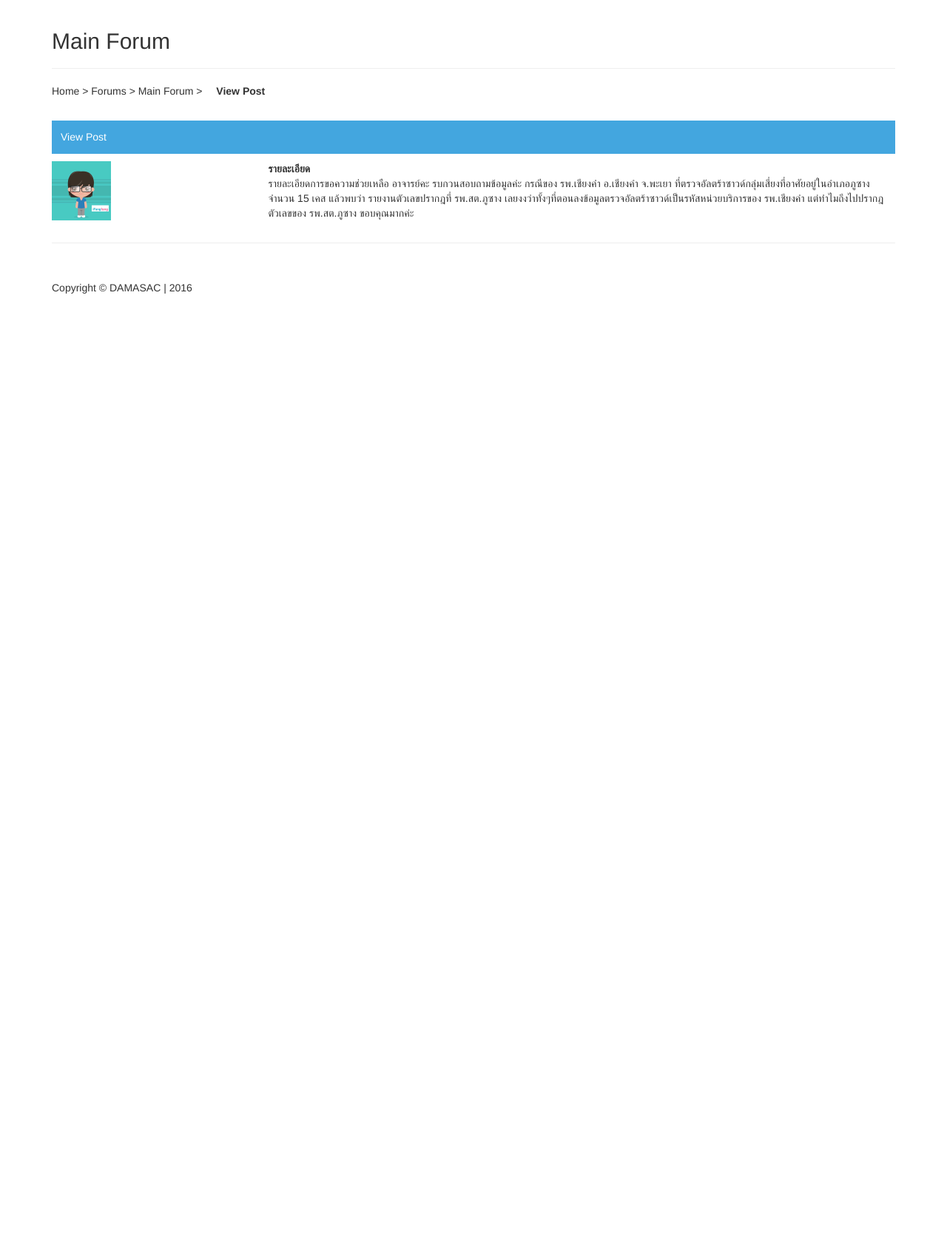
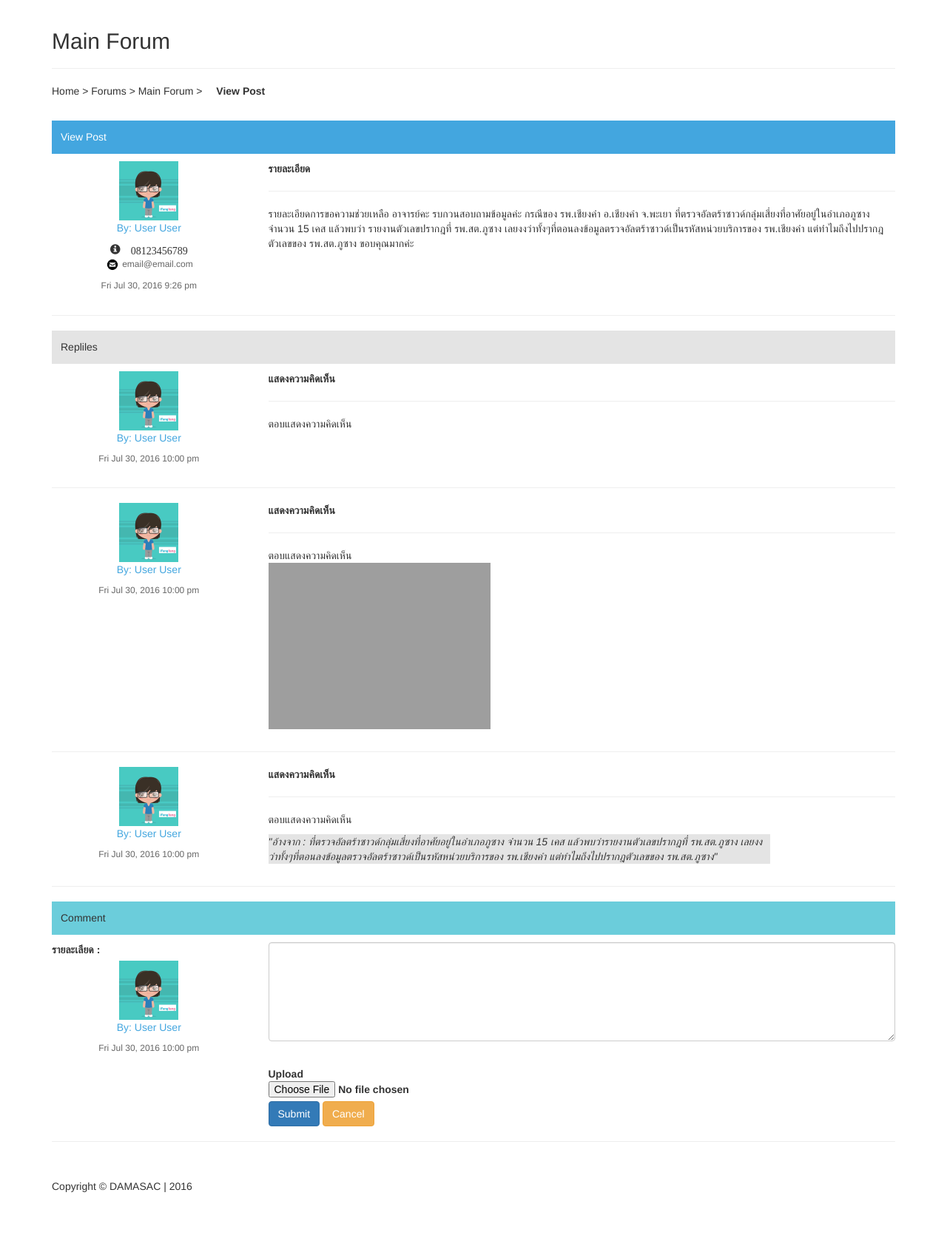
Before and after one commit to ifangfang/forum, a PHP site: page /viewpost.php in a window 1280 px wide. Shown: the part 51-1725 px from the top of the page at 74% size. Before the commit the page ends 448 px from the top, so only its background shows below. Run offline with PHP 8.4, Linux system fonts and the light colour scheme; grey boxes are pictures that could not be loaded.

Commit message:
edit viewpost
หน้า view comment

```diff
--- a/css/style-forum.css
+++ b/css/style-forum.css
@@ -51,7 +51,7 @@ td.decription { width:35% }
 td.latest { width:15%; }
 td.repliles { width:15%;}
 td.started  { width:12%; }
-td.post { width:20%; }
+
 span.discussion { font-size: 12px; color:rgb(150,150,150); font-variant: inherit;}
 input#inputtext.form-control { width: 100%; }
 .pageNav { font-size: 13px;
@@ -78,8 +78,15 @@ input#inputtext.form-control { width: 100%; }
     width: auto !important;
     padding: 0 4px;
 }
-
-
+p#author {
+  color: #43A6DF;
+  font-size: 14px;
+  font-style:bold;
+}
+p#datepost { color:#666666; font-size: 12px;}
+.nodeTitlereply { background-color:#e4e4e4;font-size: 14px; padding: 15px 12px; }
+.nodeTitlecomment {background-color:rgba(91,200,216,0.9); font-size: 14px; padding: 15px 12px; }
+.quote { background-color: #e4e4e4; font-style: italic; width:80%;}
 
 @media (max-width:610px)
 {
--- a/viewpost.php
+++ b/viewpost.php
@@ -54,13 +54,19 @@
 <div class="row">
   <div class="col-md-12"><h3 class="nodeTitle">View Post</h3></div>
 </div>
+<!-- Post Owner -->
 <div class="row">
-  <div class="col-md-3">
+  <div class="col-md-3"><center>
     <img src="images/avatar.jpg" title="avatar" width="80px"/>
+    <p id="author">By: User User</p>
+<span class="glyphicon glyphicon-info-sign"> 08123456789</span>
+<p id="datepost"><img src="images/email.png" width="20px"/> email@email.com </p>
+<p id="datepost">Fri Jul 30, 2016 9:26 pm</p></center>
 
   </div>
 <div class="col-md-9">
 <b>รายละเอียด</b>
+<hr>
 <p>
   รายละเอียดการขอความช่วยเหลือ
   อาจารย์คะ รบกวนสอบถามข้อมูลค่ะ กรณีของ รพ.เชียงคำ อ.เชียงคำ จ.พะเยา
@@ -69,10 +75,87 @@
 </p>
 </div>
 </div>
-
-
-
-
+<hr>
+<!-- Answer -->
+<h3 class="nodeTitlereply">Repliles</h3>
+<div class="row">
+  <div class="col-md-3"><center>
+  <img src="images/avatar.jpg" title="avatar" width="80px"/>
+  <p id="author">By: User User</p>
+  <p id="datepost">Fri Jul 30, 2016 10:00 pm</p></center>
+  </div>
+  <div class="col-md-9">
+  <b>แสดงความคิดเห็น</b>
+  <hr>
+  <p>
+  ตอบแสดงความคิดเห็น
+  </p>
+  </div>
+</div>
+<!-- Answer -->
+<hr>
+<div class="row">
+  <div class="col-md-3"><center>
+  <img src="images/avatar.jpg" title="avatar" width="80px"/>
+  <p id="author">By: User User</p>
+  <p id="datepost">Fri Jul 30, 2016 10:00 pm</p></center>
+  </div>
+  <div class="col-md-9">
+  <b>แสดงความคิดเห็น</b>
+  <hr>
+  <p>
+  ตอบแสดงความคิดเห็น <br>
+  <img src="http://atthetartan.ca/wp-content/uploads/2016/01/question.png" width="300px" />
+  </p>
+  </div>
+</div>
+<!-- Answer -->
+<hr>
+<div class="row">
+  <div class="col-md-3"><center>
+  <img src="images/avatar.jpg" title="avatar" width="80px"/>
+  <p id="author">By: User User</p>
+  <p id="datepost">Fri Jul 30, 2016 10:00 pm</p></center>
+  </div>
+  <div class="col-md-9">
+  <b>แสดงความคิดเห็น</b>
+  <hr>
+  <p>
+  ตอบแสดงความคิดเห็น
+  <p class="quote"> "อ้างจาก : ที่ตรวจอัลตร้าซาวด์กลุ่มเสี่ยงที่อาศัยอยู่ในอำเภอภูซาง จำนวน 15 เคส แล้วพบว่ารายงานตัวเลขปรากฎที่ รพ.สต.ภูซาง
+  เลยงงว่าทั้งๆที่ตอนลงข้อมูลตรวจอัลตร้าซาวด์เป็นรหัสหน่วยบริการของ รพ.เชียงคำ แต่ทำไมถึงไปปรากฎตัวเลขของ รพ.สต.ภูซาง" </p>
+  </p>
+  </div>
+</div>
+<!-- Comment -->
+<hr>
+<h3 class="nodeTitlecomment">Comment</h3>
+<div class="row">
+  <div class="col-md-3">
+    <div class="form-group">
+      <label for="inputdescrition">รายละเลียด :</label>
+      <center><img src="images/avatar.jpg" title="avatar" width="80px"/>
+      <p id="author">By: User User</p>
+      <p id="datepost">Fri Jul 30, 2016 10:00 pm</p></center>
+    </div>
+    </div>
+    <div class="col-md-9">
+    <textarea class="form-control" rows="6" placeholder="ใส่รายละเอียดข้อความ"> </textarea>
+  </div>
+</div>
+    <div class="row">
+      <div class="col-md-3"></div>
+      <div class="col-md-9">
+      <label for="exampleInputFile">Upload <input type="file" id="exampleInputFile"></label>
+    </div>
+  </div>
+    <div class="row">
+      <div class="col-md-3"></div>
+      <div class="col-md-9">
+      <a href="viewpost.php"><button type="submit" class="btn btn-primary">Submit</button></a>
+        <button type="submit" class="btn btn-warning">Cancel</button>
+  </div>
+</div>
 
 
 
```
Also changed, not shown: images/email.png (added).
